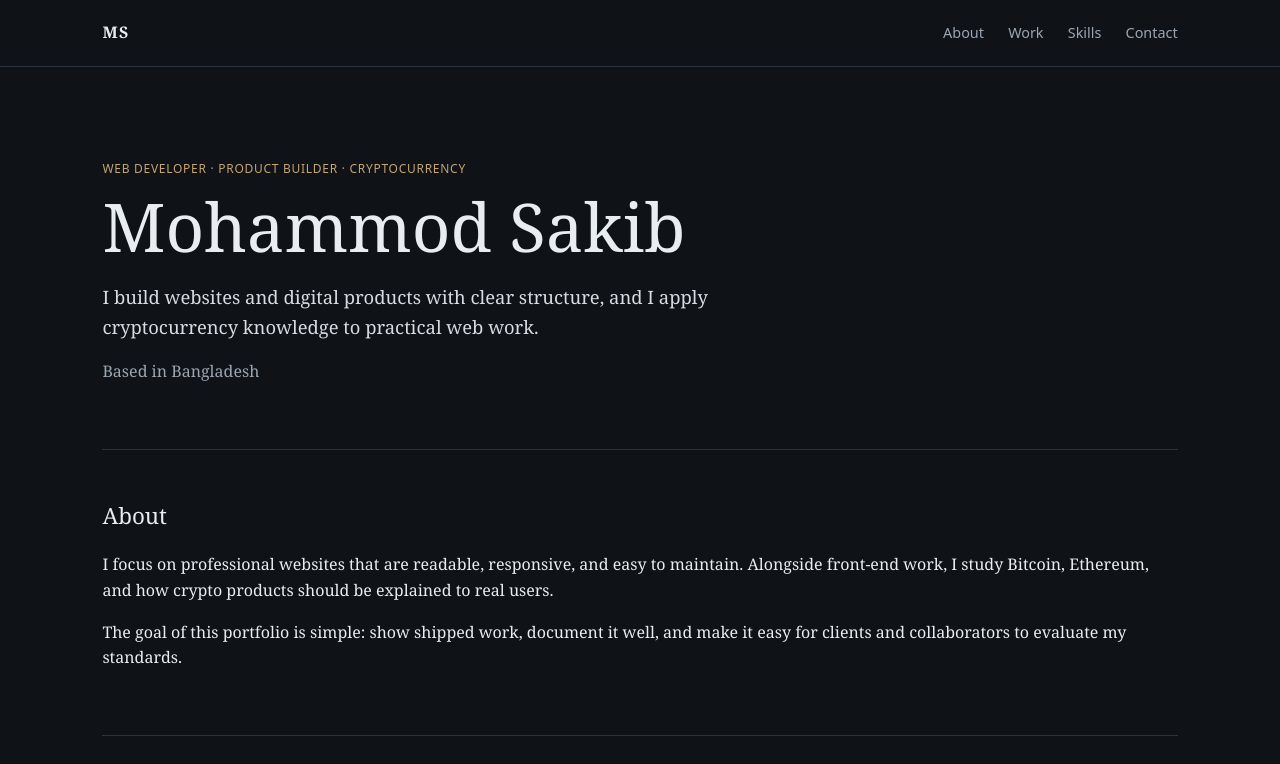
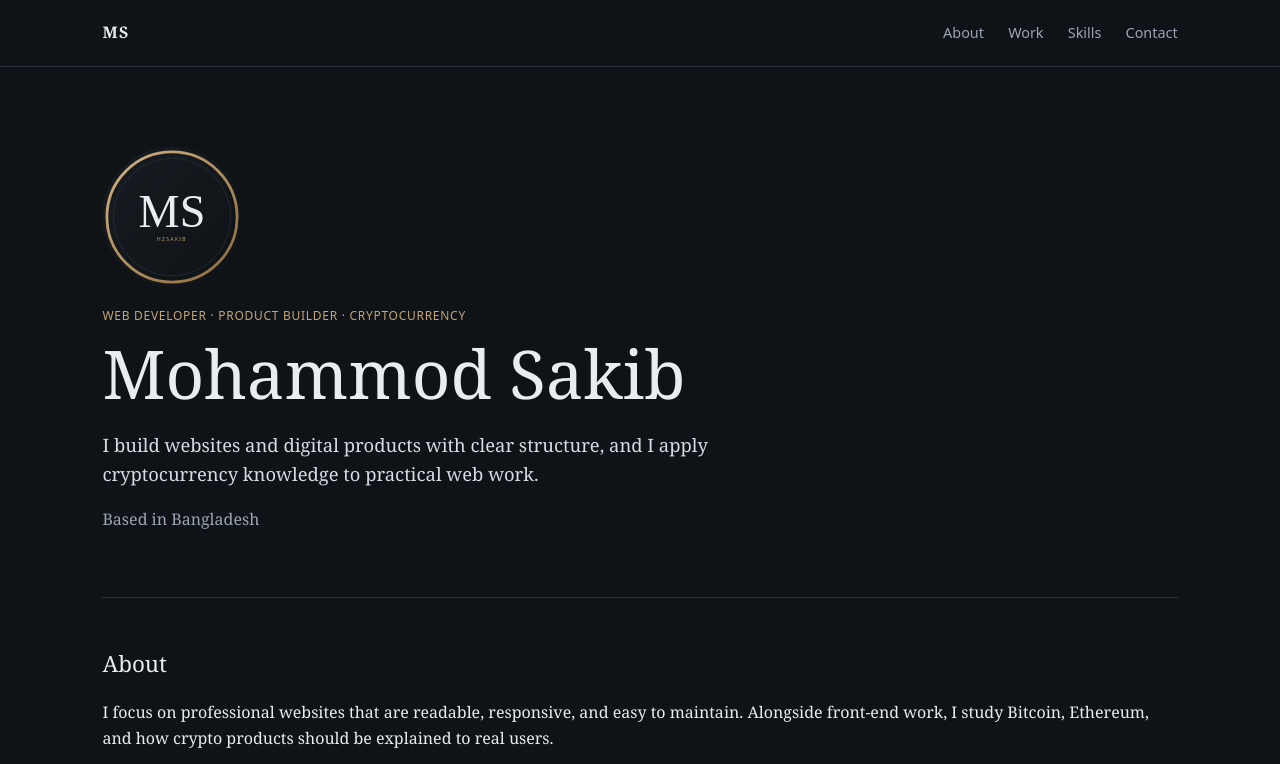
Before and after one commit to hzsakib/hzsakib.github.io, a plain HTML site: page index.html in a window 1280 px wide. Shown: the top 764 px of the page. Drawn offline with Linux system fonts and the light colour scheme.

Commit message:
Add avatar to portfolio hero

```diff
--- a/index.html
+++ b/index.html
@@ -20,6 +20,7 @@
 
   <main>
     <section class="hero">
+      <img class="avatar" src="avatar.svg" alt="Mohammod Sakib digital avatar" width="140" height="140" />
       <p class="eyebrow">Web Developer · Product Builder · Cryptocurrency</p>
       <h1>Mohammod Sakib</h1>
       <p class="lede">I build websites and digital products with clear structure, and I apply cryptocurrency knowledge to practical web work.</p>
```
